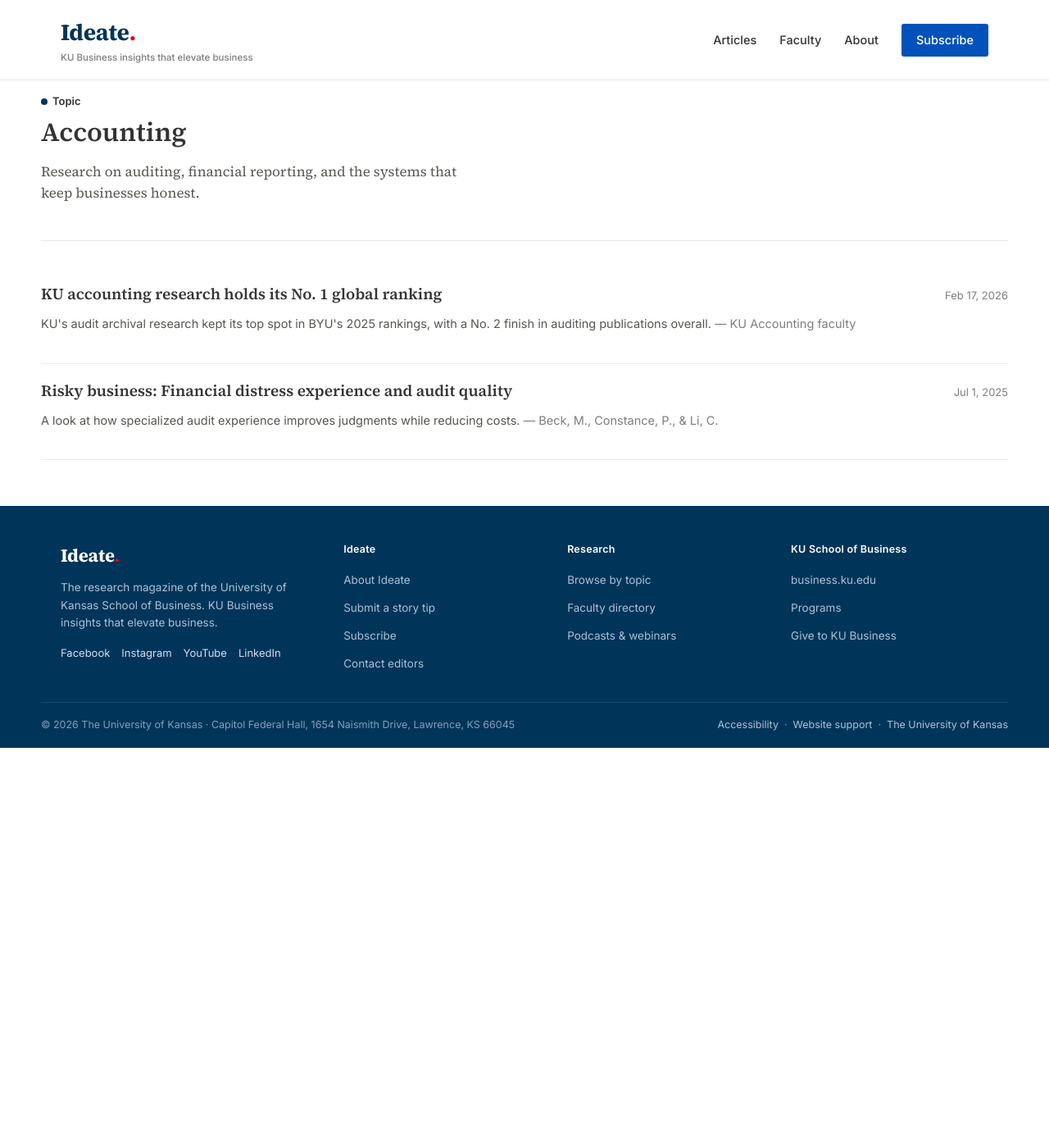
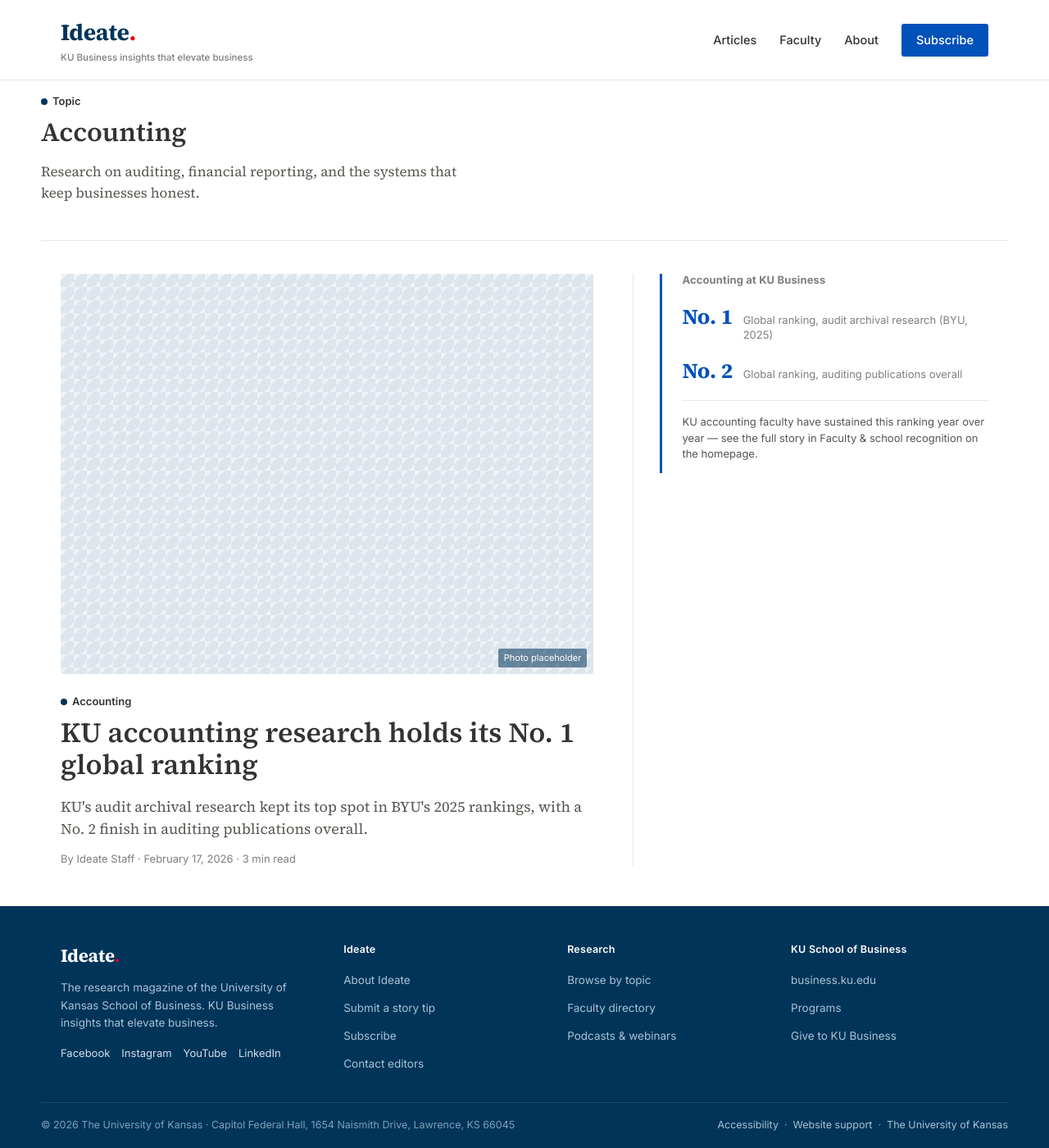
Before and after one commit to KUBschool/ideate, a Jekyll site: the page built from topics/accounting.html, in a window 1280 px wide and 1400 px high, scrolled down 124 px. Shown: the whole window at 82% size. Built offline with Jekyll 4.4.1, drawn with Linux system fonts in a browser that asks for light colours; before the commit the page ends 1036 px from its top, so only the background shows below that.

Commit message:
Topic filter site updates

```diff
--- a/_data/topics.yml
+++ b/_data/topics.yml
@@ -6,6 +6,12 @@
 - slug: accounting
   name: Accounting
   description: "Research on auditing, financial reporting, and the systems that keep businesses honest."
+  callout:
+    title: "Accounting at KU Business"
+    stats:
+      - {value: "No. 1", label: "Global ranking, audit archival research (BYU, 2025)"}
+      - {value: "No. 2", label: "Global ranking, auditing publications overall"}
+    note: "KU accounting faculty have sustained this ranking year over year — see the full story in Faculty & school recognition on the homepage."
 - slug: finance
   name: Finance
   description: "Research on banking, capital markets, corporate finance, and how financial decisions get made under uncertainty."
--- a/_layouts/topic.html
+++ b/_layouts/topic.html
@@ -2,6 +2,11 @@
 layout: default
 ---
 {% assign topic_data = site.data.topics | where: 'slug', page.topic | first %}
+{% assign articles = site.articles | where: 'topic', page.topic | sort: 'date' | reverse %}
+{% assign feature = articles | first %}
+{% assign rest = articles | slice: 1, 999 %}
+{% assign hero_list = rest | slice: 0, 3 %}
+{% assign remaining = rest | slice: 3, 999 %}
 
 <div class="wrap archive-header">
   <div class="eyebrow" style="--topic-color:var(--topic-{{ page.topic }})"><span class="dot"></span>Topic</div>
@@ -9,20 +14,80 @@
   <p>{{ topic_data.description }}</p>
 </div>
 
-{% assign articles = site.articles | where: 'topic', page.topic | sort: 'date' | reverse %}
-<div class="wrap stream">
-  {% for a in articles %}
-  <div class="stream-row">
-    <div>
-      <a href="{{ a.url | relative_url }}" class="card-link"><h3>{{ a.title }}</h3></a>
-      <p class="dek">{{ a.dek }} <span style="color:var(--ku-gray-mid)">— {{ a.byline }}</span></p>
-      {% include status-badge.html status=a.status %}
+{% assign show_sidebar = false %}
+{% if topic_data.callout or hero_list.size > 0 %}{% assign show_sidebar = true %}{% endif %}
+
+{% if feature %}
+<section class="hero-section">
+  <div class="wrap hero-grid{% unless show_sidebar %} hero-grid-solo{% endunless %}">
+    <article class="hero-feature">
+      <a href="{{ feature.url | relative_url }}">
+        {% if feature.image %}
+          <img src="{% if feature.image contains '://' %}{{ feature.image }}{% else %}{{ feature.image | relative_url }}{% endif %}" alt="{{ feature.image_alt | default: feature.title }}" class="photo hero-art">
+        {% else %}
+          <div class="img-placeholder hero-art" style="--tint:var(--ku-{{ feature.image_tint | default: 'steam' }})"><span>Photo placeholder</span></div>
+        {% endif %}
+      </a>
+      <div class="eyebrow" style="--topic-color:var(--topic-{{ feature.topic }})">
+        <span class="dot"></span>{{ topic_data.name }}
+        {% include status-badge.html status=feature.status %}
+      </div>
+      <a href="{{ feature.url | relative_url }}"><h1>{{ feature.title }}</h1></a>
+      <p class="dek">{{ feature.dek }}</p>
+      <div class="byline">By Ideate Staff &middot; {{ feature.date | date: "%B %-d, %Y" }} &middot; {{ feature.read_time | default: 5 }} min read</div>
+      {% if feature.faculty and feature.faculty.size > 0 %}
+      <div class="faculty-chips">
+        {% for slug in feature.faculty %}
+          {% assign f = site.faculty | where: 'slug', slug | first %}
+          <a href="{{ f.url | relative_url }}" class="faculty-chip"><span class="avatar"></span>{{ f.full_name }}</a>
+        {% endfor %}
+      </div>
+      {% endif %}
+    </article>
+
+    {% if show_sidebar %}
+    <div class="hero-list">
+      {% if topic_data.callout %}
+        <div class="topic-callout">
+          <h3>{{ topic_data.callout.title }}</h3>
+          {% for stat in topic_data.callout.stats %}
+          <div class="stat-row">
+            <span class="stat-value">{{ stat.value }}</span>
+            <span class="stat-label">{{ stat.label }}</span>
+          </div>
+          {% endfor %}
+          {% if topic_data.callout.note %}<p class="note">{{ topic_data.callout.note }}</p>{% endif %}
+        </div>
+      {% else %}
+        {% for a in hero_list %}
+        {% assign a_topic = site.data.topics | where: 'slug', a.topic | first %}
+        <div class="hero-list-item">
+          <div class="eyebrow" style="--topic-color:var(--topic-{{ a.topic }})"><span class="dot"></span>{{ a_topic.name }}</div>
+          <a href="{{ a.url | relative_url }}"><h3>{{ a.title }}</h3></a>
+          <p class="dek">{{ a.dek }}</p>
+        </div>
+        {% endfor %}
+      {% endif %}
     </div>
-    <span class="stream-date">{{ a.date | date: "%b %-d, %Y" }}</span>
+    {% endif %}
   </div>
-  {% else %}
-  <p style="padding:32px 0; color:var(--ku-gray-mid); font-size:15px;">
-    No articles tagged {{ topic_data.name }} yet — check back soon.
-  </p>
-  {% endfor %}
+</section>
+
+{% if remaining.size > 0 %}
+<section class="wrap" style="padding-bottom:56px;">
+  <div class="section-head">
+    <h2>More in {{ topic_data.name }}</h2>
+  </div>
+  <div class="card-grid">
+    {% for a in remaining %}
+      {% include card.html article=a %}
+    {% endfor %}
+  </div>
+</section>
+{% endif %}
+
+{% else %}
+<div class="wrap" style="padding:48px 0;">
+  <p style="color:var(--ku-gray-mid); font-size:15px;">No articles tagged {{ topic_data.name }} yet — check back soon.</p>
 </div>
+{% endif %}
--- a/assets/css/style.css
+++ b/assets/css/style.css
@@ -123,6 +123,42 @@
 .faculty-header-text .dek{ font-family: var(--font-sans); font-size: 16px; color: #565650; margin-bottom: 4px; }
 .faculty-topics{ display: flex; flex-wrap: wrap; gap: 8px; margin-top: 16px; }
 .faculty-topics .topic-pill{ cursor: pointer; }
+
+/* ---------- topic-page stats callout (right column alternative to recent stories) ---------- */
+.topic-callout{
+  border-left: 3px solid var(--ku-blue);
+  padding-left: 24px;
+}
+.topic-callout h3{
+  font-family: var(--font-sans);
+  font-size: 13px;
+  font-weight: 700;
+  letter-spacing: .01em;
+  color: var(--ku-gray-mid);
+  margin: 0 0 18px;
+}
+.topic-callout .stat-row{
+  display: flex;
+  align-items: baseline;
+  gap: 12px;
+  margin-bottom: 16px;
+}
+.topic-callout .stat-value{
+  font-family: var(--font-serif);
+  font-size: 26px;
+  font-weight: 700;
+  color: var(--ku-blue);
+  white-space: nowrap;
+}
+.topic-callout .stat-label{ font-size: 13px; color: var(--ku-gray-mid); line-height: 1.4; }
+.topic-callout .note{
+  font-size: 13px;
+  color: #565650;
+  line-height: 1.5;
+  margin-top: 8px;
+  padding-top: 16px;
+  border-top: 1px solid #e7e7e2;
+}
 @media (max-width: 620px){
   .faculty-header{ grid-template-columns: 1fr; }
   .faculty-photo-wrap{ width: 160px; }
@@ -309,6 +345,10 @@
   display: grid;
   grid-template-columns: 1.5fr 1fr;
   gap: 48px;
+}
+.hero-grid.hero-grid-solo{
+  grid-template-columns: 1fr;
+  max-width: 760px;
 }
 .hero-feature h1{
   font-size: 34px;
```
Also changed, not shown: 2 other files.
